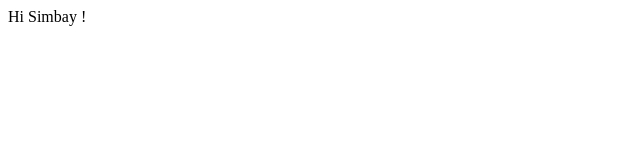
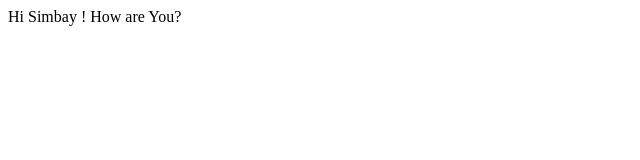
Before and after one commit to eltayebtibbo/mypages, a plain HTML site: page index.html in a window 1280 px wide. Shown: the whole page, without its empty margins (0-640 px from the left). Drawn offline with Linux system fonts and the light colour scheme.

Commit message:
Update index.html

```diff
--- a/index.html
+++ b/index.html
@@ -1,3 +1,4 @@
 <html><body>
 Hi Simbay !
+  How are You?
 </body></html>
```
